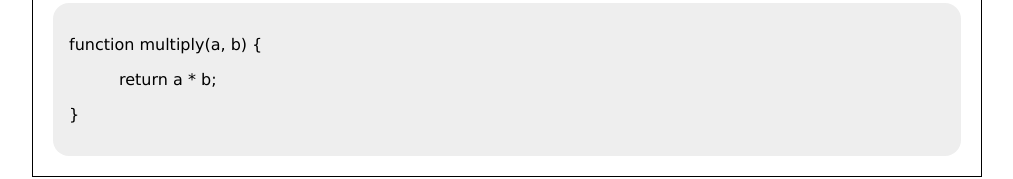
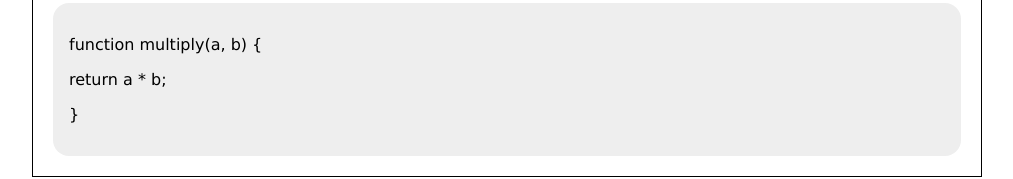
Before and after one commit to ReTw4Drew/rsschool-cv, a plain HTML site: page index.html in a window 1280 px wide. Shown: the part 487-666 px from the top of the page, without its empty margins (133-1146 px from the left). Drawn offline with Linux system fonts and the light colour scheme.

Commit message:
feat: delete inline style from index.html

```diff
--- a/index.html
+++ b/index.html
@@ -33,7 +33,7 @@
             <p>Пример функции JavaScript:</p>
             <blockquote class="code">
                 <p>function multiply(a, b) {</p>
-                <p style="margin-left: 50px;">return a * b;</p>
+                <p>return a * b;</p>
                 <p> }</p>
             </blockquote>
         </div>
```
